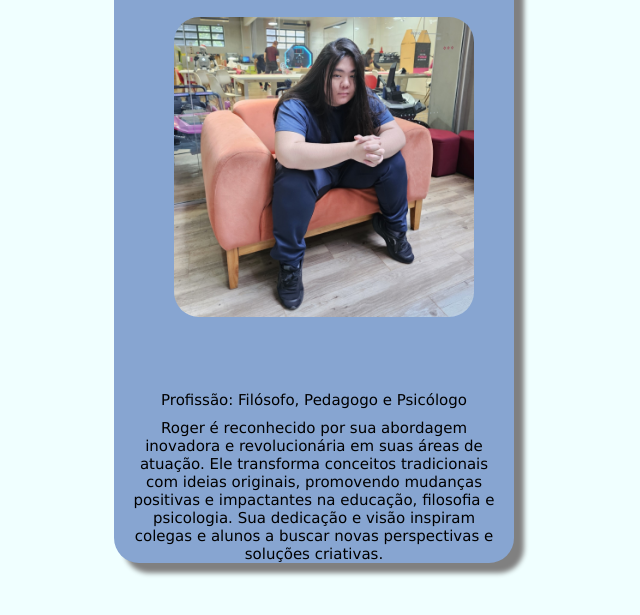
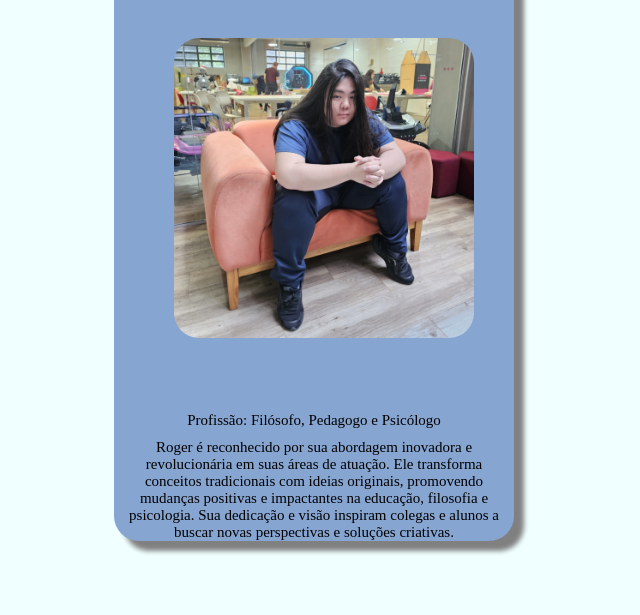
Before and after one commit to iago-af124/-AC01-do-Juliao, a plain HTML site: page projeto1/index.html in a window 1280 px wide. Shown: the part 153-768 px from the top of the page, without its empty margins (326-966 px from the left). Drawn offline with Linux system fonts and the light colour scheme.

Commit message:
Fonte melhor

```diff
--- a/projeto1/style.css
+++ b/projeto1/style.css
@@ -1,6 +1,7 @@
 *{
     padding: 0;
     margin: 0;
+    font-family: 'Wingdings';
 }
 body {
     display: flex;
--- a/projeto2/style.css
+++ b/projeto2/style.css
@@ -1,6 +1,7 @@
 *{
     margin: 0;
     padding: 0;
+    font-family: 'Wingdings';
 }
 @media (max-width: 600px) {
     h1 {
```
